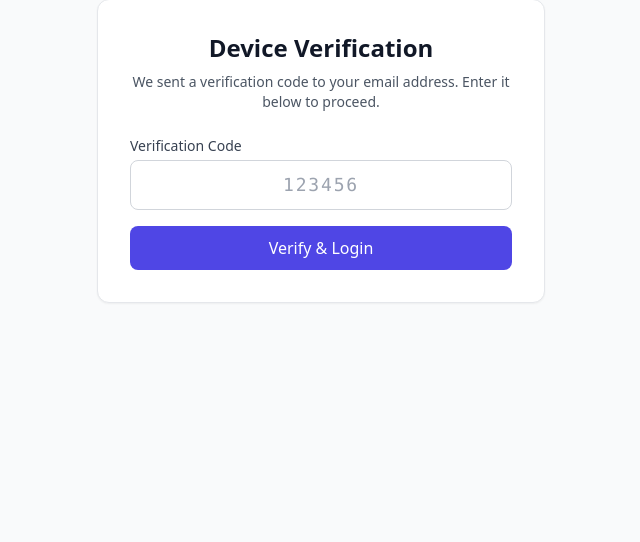
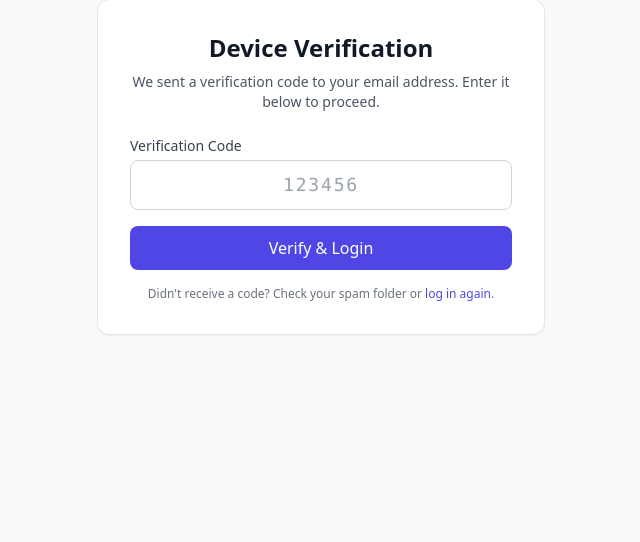
Before and after one commit to ahmadubaid061/Flask_Python, a Flask app: page /auth/verify in a window 1280 px wide. Shown: the part 146-688 px from the top of the page, without its empty margins (319-959 px from the left). Run offline with Flask 3, Linux system fonts and the light colour scheme; the visitor is signed in with stand-in values (Sample User, id 1); some libraries are stand-ins or nearby versions.

Commit message:
error message added

```diff
--- a/12-Commette_Management_App/committee_app/app/templates/auth/verify.html
+++ b/12-Commette_Management_App/committee_app/app/templates/auth/verify.html
@@ -4,22 +4,44 @@
 {% block content %}
 <div class="max-w-md mx-auto bg-white rounded-xl shadow-sm border border-gray-200 p-8 mt-10">
     <h1 class="text-2xl font-bold text-gray-900 mb-2 text-center">Device Verification</h1>
-    <p class="text-sm text-gray-600 mb-6 text-center">We sent a verification code to your email address. Enter it below
-        to proceed.</p>
+    <p class="text-sm text-gray-600 mb-6 text-center">
+        We sent a verification code to your email address. Enter it below to proceed.
+    </p>
 
     <form method="POST" class="space-y-4">
         {{ form.hidden_tag() }}
 
+        <!-- Verification Code Field -->
         <div>
-            <label class="block text-sm font-medium text-gray-700 mb-1">Verification Code</label>
-            {{ form.code(class="w-full border border-gray-300 rounded-lg p-2.5 text-center tracking-widest text-lg
-            font-mono focus:ring-2 focus:ring-indigo-500 focus:outline-none", placeholder="123456") }}
+            <label for="{{ form.code.id }}" class="block text-sm font-medium text-gray-700 mb-1">
+                Verification Code
+            </label>
+            {{ form.code(
+            id=form.code.id,
+            class="w-full border border-gray-300 rounded-lg p-2.5 text-center tracking-widest text-lg font-mono
+            focus:ring-2 focus:ring-indigo-500 focus:outline-none",
+            placeholder="123456"
+            ) }}
+            {% if form.code.errors %}
+            <ul class="text-red-500 text-sm mt-1 list-disc list-inside">
+                {% for error in form.code.errors %}
+                <li>{{ error }}</li>
+                {% endfor %}
+            </ul>
+            {% endif %}
         </div>
 
+        <!-- Submit Button -->
         <button type="submit"
             class="w-full bg-indigo-600 text-white font-medium py-2.5 rounded-lg hover:bg-indigo-700 transition">
             Verify & Login
         </button>
     </form>
+
+    <!-- Help Text -->
+    <p class="text-xs text-gray-500 mt-4 text-center">
+        Didn't receive a code? Check your spam folder or <a href="{{ url_for('auth.login') }}"
+            class="text-indigo-600 hover:underline">log in again</a>.
+    </p>
 </div>
 {% endblock %}
```
